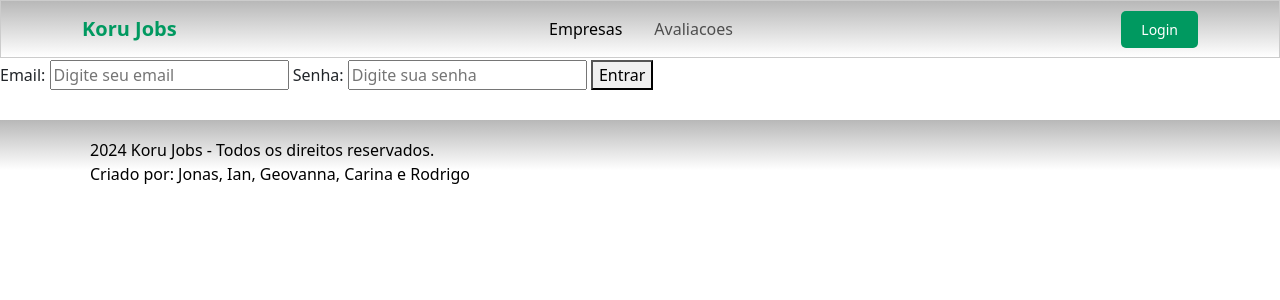
After one commit to rodrigocps/Koru-gd, a Flask app: page /login in a window 1280 px wide. The commit adds this page. Shown: the top 300 px of the page. Run offline with Flask 3, Linux system fonts and the light colour scheme.

Commit message:
adicionar pagina de log e requisicao de login

```diff
--- a/app/controllers/usuarios.py
+++ b/app/controllers/usuarios.py
@@ -43,6 +43,11 @@ class Usuario:
         def registro():
             return render_template("registro.html")
 
+        @app.route("/login", methods=["GET"])
+        def login():
+            return render_template("login.html")
+
+
         # Perfil de usuário
 
         # @app.route("/perfil", methods=["GET"])
--- a/app/routes.py
+++ b/app/routes.py
@@ -16,6 +16,7 @@ Empresa.register_routes(app)
 @app.route("/index", methods=["GET"])
 def home():
     return render_template("index.html")
+
 
 
 # AS ROTAS ABAIXO ESTÃO NA ARQUITETURA MVC.
--- a/app/services/usuarioService.py
+++ b/app/services/usuarioService.py
@@ -28,7 +28,7 @@ def adicionarUsuario(usuario):
                 cursor.execute("SELECT * FROM usuarios WHERE email = ?", (usuario["email"],))
                 new_user = cursor.fetchone()
                 if new_user:
-                    session["user"] = {"id":row[0], "nome":row[1], "email":row[2]}
+                    session["user"] = {"id":new_user[0], "nome":new_user[1], "email":new_user[2]}
                     print(session)
                 return make_response({"mensagem": "Usuário criado com sucesso"}, 201)  # CREATED
             else:
--- a/app/static/css/base.css
+++ b/app/static/css/base.css
@@ -47,6 +47,10 @@
     color: #000;
 }
 
+.main-content {
+    margin-top: 60px;
+}
+
 @media (min-width: 991px) {
     .nav-link::before{
         content: "";
--- /dev/null
+++ b/app/static/js/login.js
@@ -0,0 +1,24 @@
+document.addEventListener('DOMContentLoaded', function() {
+    document.getElementById('submitBtn').addEventListener('click', function(event) {
+        event.preventDefault()
+
+        const formData = {
+            email : document.getElementById("email").value,
+            senha : document.getElementById("senha").value
+        }
+
+        fetch("/api/usuarios/auth", {
+            method: "POST",
+            headers: {
+                'Content-Type': 'application/json'
+            },
+            body: JSON.stringify(formData)
+        }).then(response => {
+            if(!response.ok) {
+                throw new Error("Erro ao efetuar o login do usuário.")
+            }
+
+            window.location.href = "/"
+        }).catch(error => console.log(error))
+    });
+  });
--- a/app/templates/base.html
+++ b/app/templates/base.html
@@ -36,7 +36,7 @@
                         </ul>
                     </div>
                 </div>
-                <a href="#" class="login-button">Login</a>
+                <a href="/login" class="login-button">Login</a>
                 <button class="navbar-toggler" type="button" data-bs-toggle="offcanvas"
                     data-bs-target="#offcanvasNavbar" aria-controls="offcanvasNavbar" aria-label="Toggle navigation">
                     <span class="navbar-toggler-icon"></span>
--- /dev/null
+++ b/app/templates/login.html
@@ -0,0 +1,31 @@
+{% extends "base.html" %}
+
+{% block stylesheets %}
+<link rel="stylesheet" type="text/css" href="{{ url_for('static', filename='css/login.css') }}">
+{% endblock %}
+
+{% block scripts %}
+<script src="{{ url_for('static', filename='js/login.js') }}"></script>
+{% endblock %}
+
+{% block content %}
+
+<form id="loginForm">
+    <label for="email">Email: </label>
+    <input
+        type="email"
+        name="email"
+        id="email"
+        placeholder="Digite seu email"
+    />
+    <label for="senha">Senha: </label>
+    <input
+        type="password"
+        name="senha"
+        id="senha"
+        placeholder="Digite sua senha"
+    />
+    <button id="submitBtn" type="button">Entrar</button>
+</form>
+
+{% endblock %}
```
